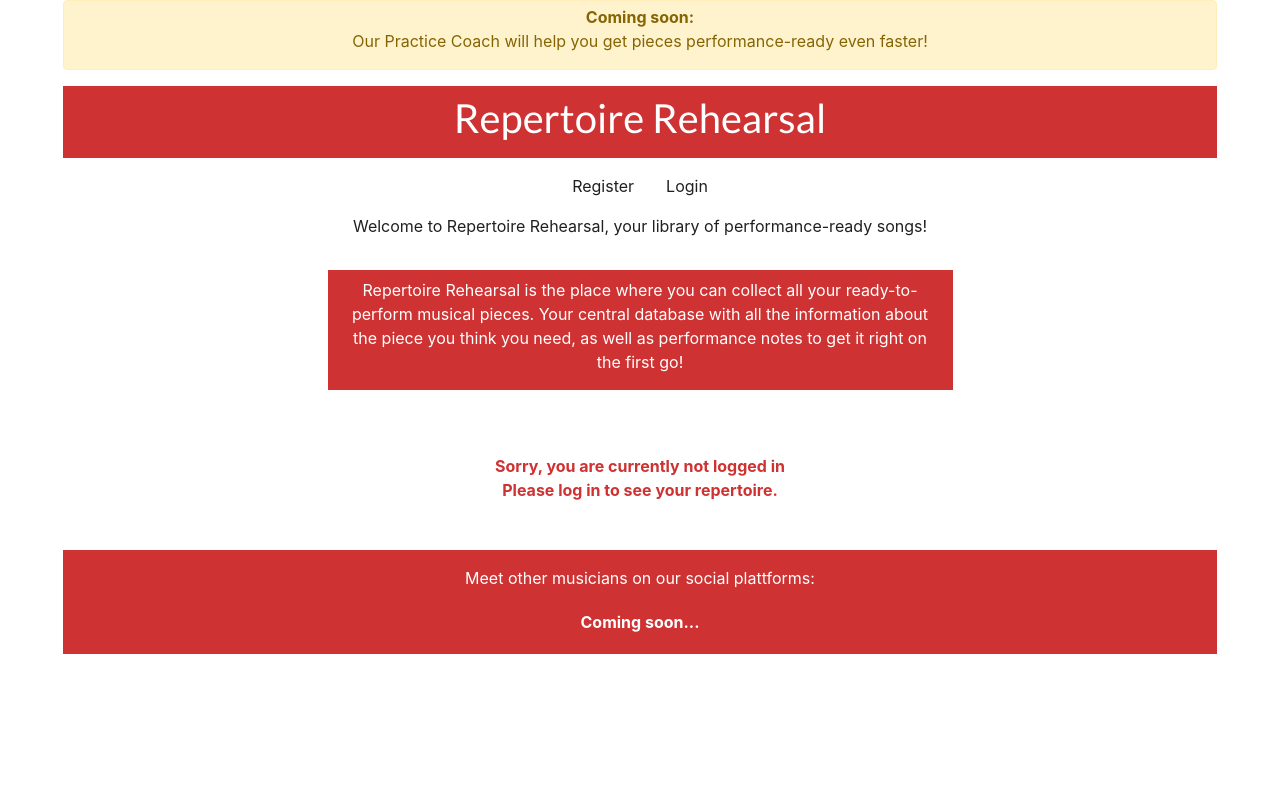
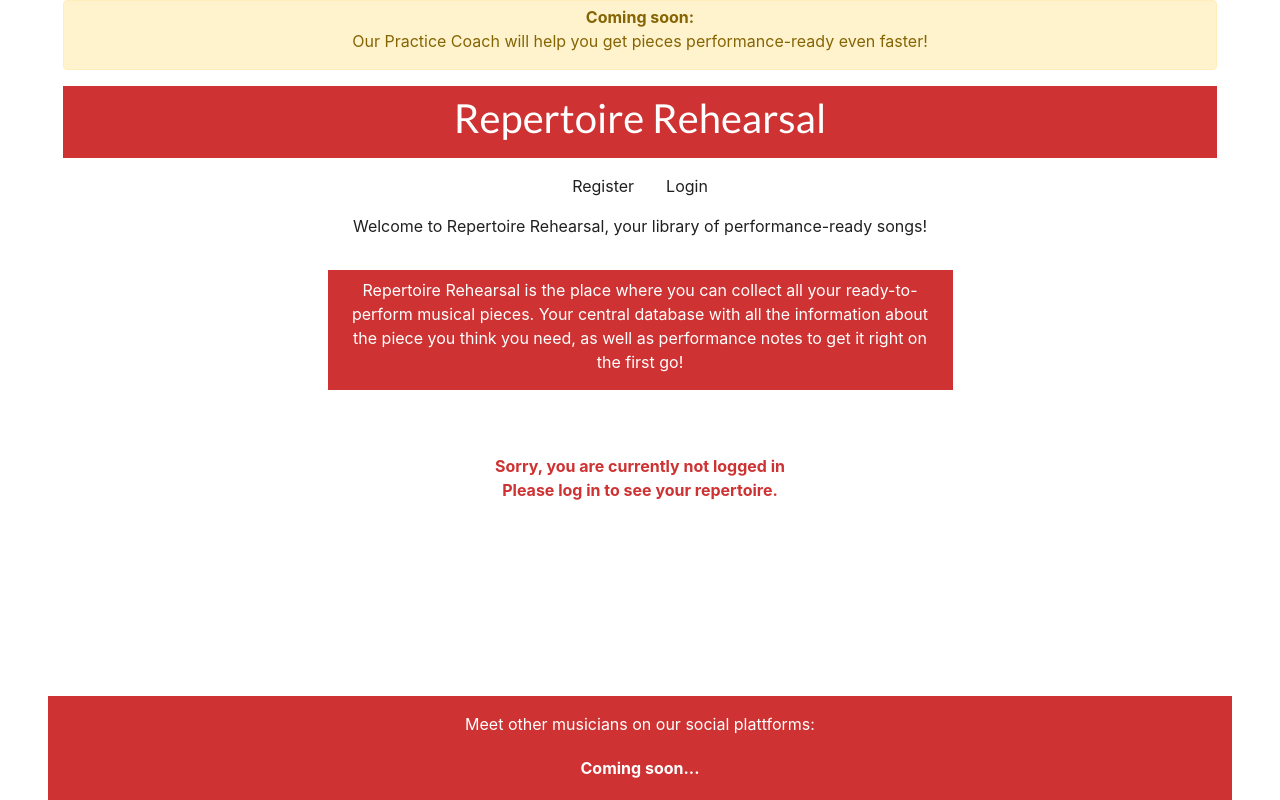
Before and after one commit to Markus-Hefner/Repertoire-Rehearsal, a Django app: page / in a window 1280 px wide. Run offline with Django 4.2, Linux system fonts and the light colour scheme; some libraries are stand-ins or nearby versions.

Commit message:
Minor fixes

```diff
--- a/repertoire/templates/repertoire/song_delete_warning.html
+++ b/repertoire/templates/repertoire/song_delete_warning.html
@@ -1,6 +1,5 @@
 {% extends 'base.html' %}
 {% load static %}
-{% load crispy_forms_tags %}
 
 {% block content %}
 
--- a/repertoire/templates/repertoire/song_list.html
+++ b/repertoire/templates/repertoire/song_list.html
@@ -1,8 +1,8 @@
 {% extends "base.html" %}
 {% load static %}
 {% load crispy_forms_tags %}
+
 {% block content %}
-
 
 {% if user.is_authenticated %}
 <!-- Information about who is logged in -->
--- a/static/css/style.css
+++ b/static/css/style.css
@@ -3,6 +3,10 @@ body {
     display: flex;
     flex-direction: column;
     flex: 1 0 auto;
+}
+
+main {
+    padding-bottom: 20px;
 }
 
 .lato {
--- a/templates/account/logout.html
+++ b/templates/account/logout.html
@@ -11,6 +11,7 @@
   </div>
 </div>
 
+<!-- Logout confirmation -->
 <div class="row mx-5 mx-sm-0 justify-content-center">
   <div class="col-12 col-sm-9 col-md-7 col-lg-5 col-xxl-4">
     <p class="text-center">{% trans 'Are you sure you want to sign out?' %}</p>
--- a/templates/base.html
+++ b/templates/base.html
@@ -106,14 +106,14 @@
         </main>
 
         <!-- Footer -->
-        <div class="row footer mx-lg-5">
-            <div class="col-12 justify-content-center russet white">
-                <footer>
+        <footer class="fixed-bottom">
+            <div class="row mx-lg-5">
+                <div class="col-12 justify-content-center russet white">
                     <p class="text-center pt-3">Meet other musicians on our social plattforms:</p>
                     <p class="text-center py-1 font-weight-bold">Coming soon...</p>
-                </footer>
+                </div>
             </div>
-        </div>
+        </footer>
 
     </div>
 
```
Also changed, not shown: repertoire/views.py (+0 -7 lines), 1 other file.
